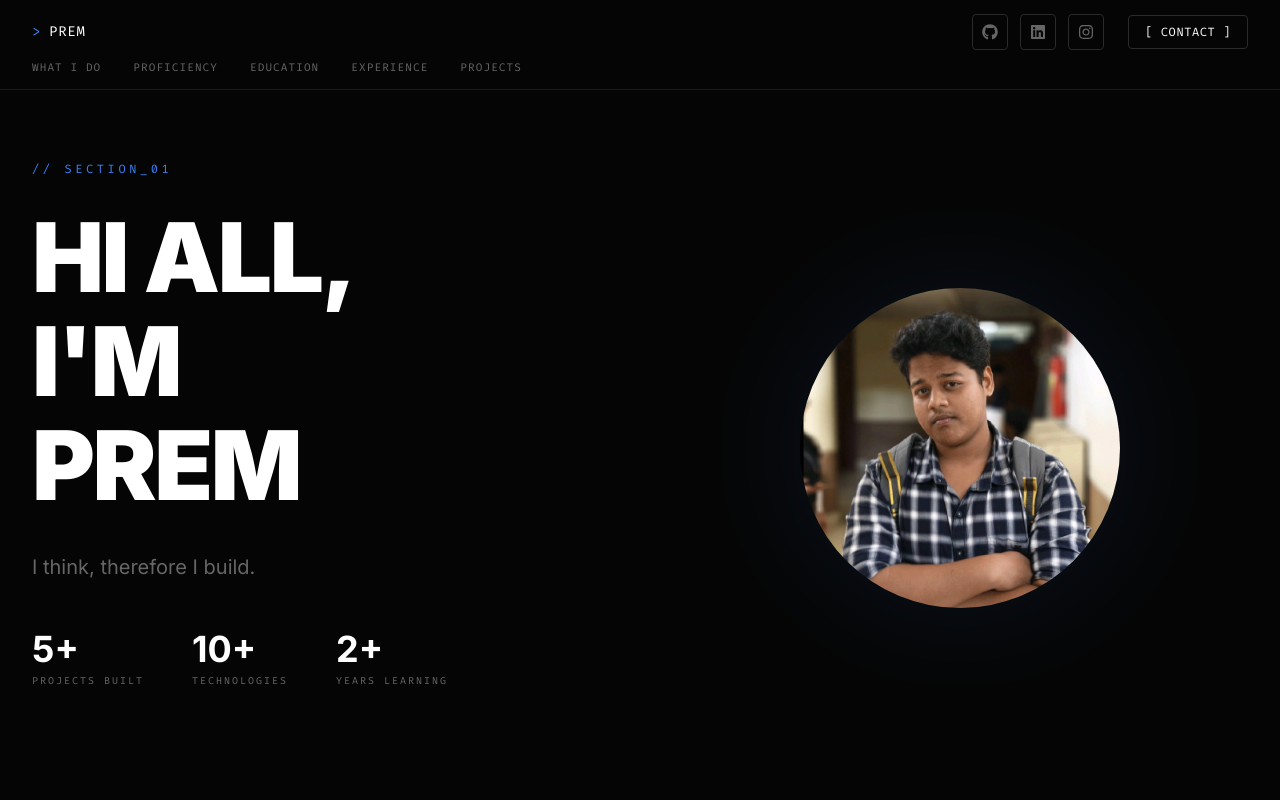
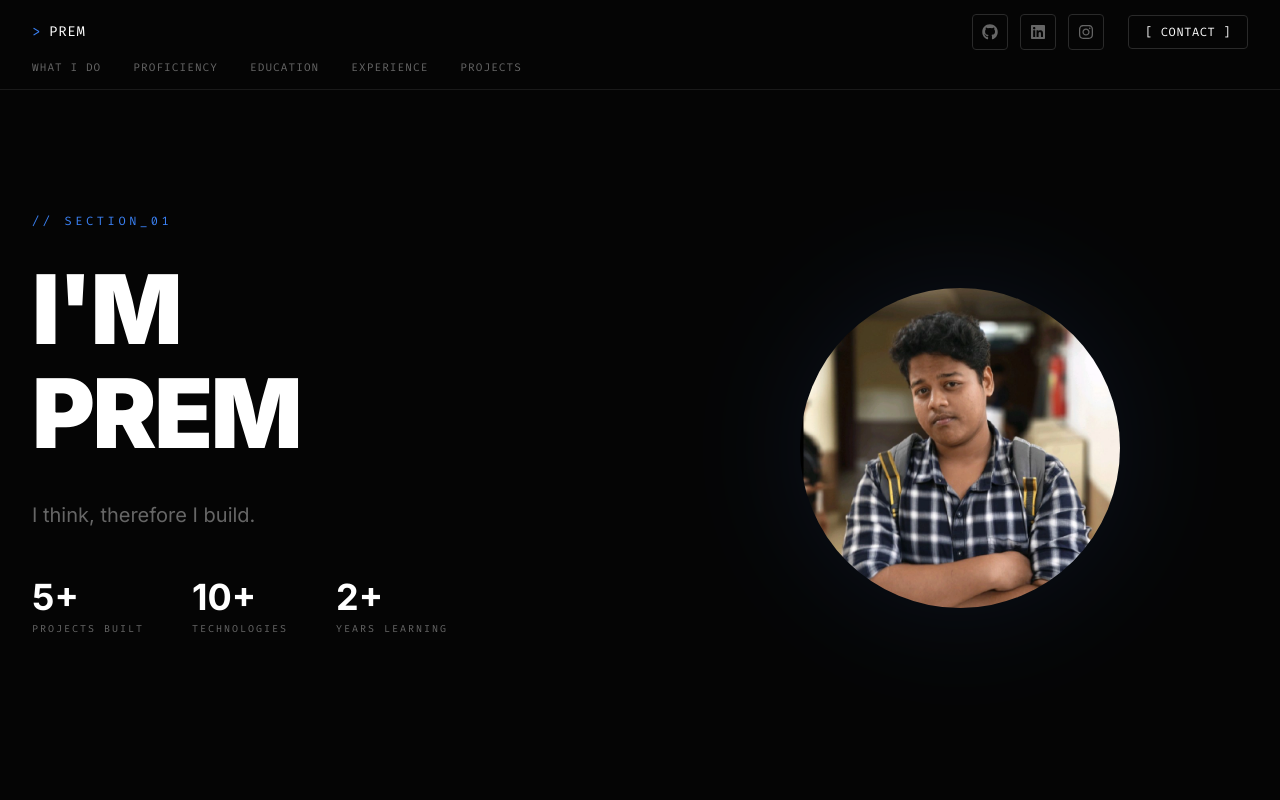
Before and after one commit to prempscode/premDev-Portfolio, a React (Vite) app: page / in a window 1280 px wide. Shown: the top 800 px of the page. Built offline with nearby package versions, Linux system fonts and the light colour scheme.

Commit message:
font-fix

```diff
--- a/src/components/Hero.jsx
+++ b/src/components/Hero.jsx
@@ -28,8 +28,6 @@ const CountUp = ({ end, suffix = "" }) => {
 };
 
 const Hero = () => {
-  const [isHiHovered, setIsHiHovered] = useState(false);
-
   return (
     <section className="min-h-screen flex items-center bg-dark pt-28 pb-16 px-6 lg:px-8 relative">
       <div className="max-w-7xl mx-auto w-full">
@@ -43,19 +41,14 @@ const Hero = () => {
 
         <div className="grid lg:grid-cols-2 gap-16 items-center">
           <div>
-            <motion.h1
+            {/* <motion.h1
               initial={{ opacity: 0, y: 30 }}
               animate={{ opacity: 1, y: 0 }}
               transition={{ duration: 0.6 }}
-              onMouseEnter={() => setIsHiHovered(true)}
-              onMouseLeave={() => setIsHiHovered(false)}
-              style={{
-                fontFamily: isHiHovered ? "AMSKartik" : "inherit",
-              }}
-              className="text-5xl md:text-7xl lg:text-8xl font-black tracking-tight text-white mb-2 leading-[1.1] inline-block cursor-pointer transition-all duration-300"
+              className="text-5xl md:text-7xl lg:text-8xl font-black tracking-tight text-white mb-2 leading-[1.1] bg-blue-600  inline-block"
             >
-              {isHiHovered ? "नमस्ते," : "HI ALL,"}
-            </motion.h1>
+              HI ALL,
+            </motion.h1> */}
 
             <motion.h1
               initial={{ opacity: 0, y: 30 }}
--- a/src/index.css
+++ b/src/index.css
@@ -43,10 +43,3 @@ body {
   background: #3b82f6;
   color: #ffffff;
 }
-
-@font-face {
-  font-family: "AMSKartik";
-  src: url("./assets/fonts/AMS-Kartik\ .ttf") format("truetype");
-  font-weight: normal;
-  font-style: normal;
-}
```
Also changed, not shown: src/assets/fonts/AMS-Kartik.ttf (renamed from src/assets/fonts/AMS-Kartik .ttf).
